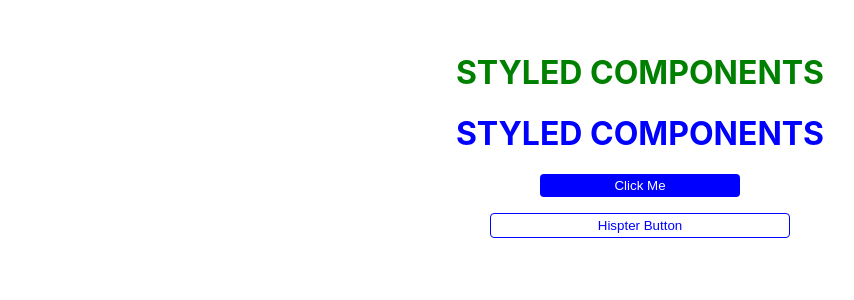
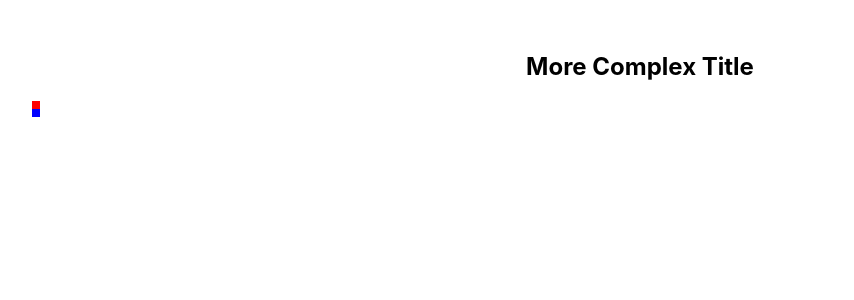
Before and after one commit to gyanchandra123/react-styled-component, a React (Create React App) app: page / in a window 1280 px wide. Shown: the top 300 px of the page, without its empty margins (0-854 px from the left). Built offline with nearby package versions, Linux system fonts and the light colour scheme.

Commit message:
nesting style + how separate class name is created for every styled.div from styled component

```diff
--- a/package.json
+++ b/package.json
@@ -3,6 +3,7 @@
   "version": "0.1.0",
   "private": true,
   "dependencies": {
+    "@material-ui/core": "^4.12.3",
     "@testing-library/jest-dom": "^5.14.1",
     "@testing-library/react": "^11.2.7",
     "@testing-library/user-event": "^12.8.3",
--- a/src/App.js
+++ b/src/App.js
@@ -1,13 +1,12 @@
-import BasicStyle from './components/BasicStyles'
-import { DefaultButton, HispterButton } from './components/Button.js'
+import styled from 'styled-components'
+import ComplexTitle from './components/ComplexTitle'
+import Random from './components/Random'
 
 function App() {
   return (
     <div style={{ padding: '2rem' }}>
-      <BasicStyle special>styled components</BasicStyle>
-      <BasicStyle>styled components</BasicStyle>
-      <DefaultButton>click me</DefaultButton>
-      <HispterButton>hispter button</HispterButton>
+      <ComplexTitle title='more complex title'></ComplexTitle>
+      <Random></Random>
     </div>
   )
 }
--- /dev/null
+++ b/src/components/ComplexTitle.js
@@ -0,0 +1,25 @@
+import React from 'react'
+import styled from 'styled-components'
+
+const ComplexTitle = ({ title }) => {
+  return (
+    <Wrapper>
+      <h2>{title}</h2>
+      <div className='underline'></div>
+    </Wrapper>
+  )
+}
+
+const Wrapper = styled.div`
+  h2 {
+    text-transform: capitalize;
+    text-align: center;
+  }
+  div {
+    height: 0.5rem;
+    width: 0.5rem;
+    background: red;
+  }
+`
+
+export default ComplexTitle
--- /dev/null
+++ b/src/components/Random.js
@@ -0,0 +1,20 @@
+import React from 'react'
+import styled from 'styled-components'
+
+const Random = () => {
+  return (
+    <Wrapper>
+      <div className='underline'></div>
+    </Wrapper>
+  )
+}
+
+const Wrapper = styled.div`
+  div {
+    height: 0.5rem;
+    width: 0.5rem;
+    background: blue;
+  }
+`
+
+export default Random
```
Also changed, not shown: 1 other file (tests, documents, lock files or other folders).
